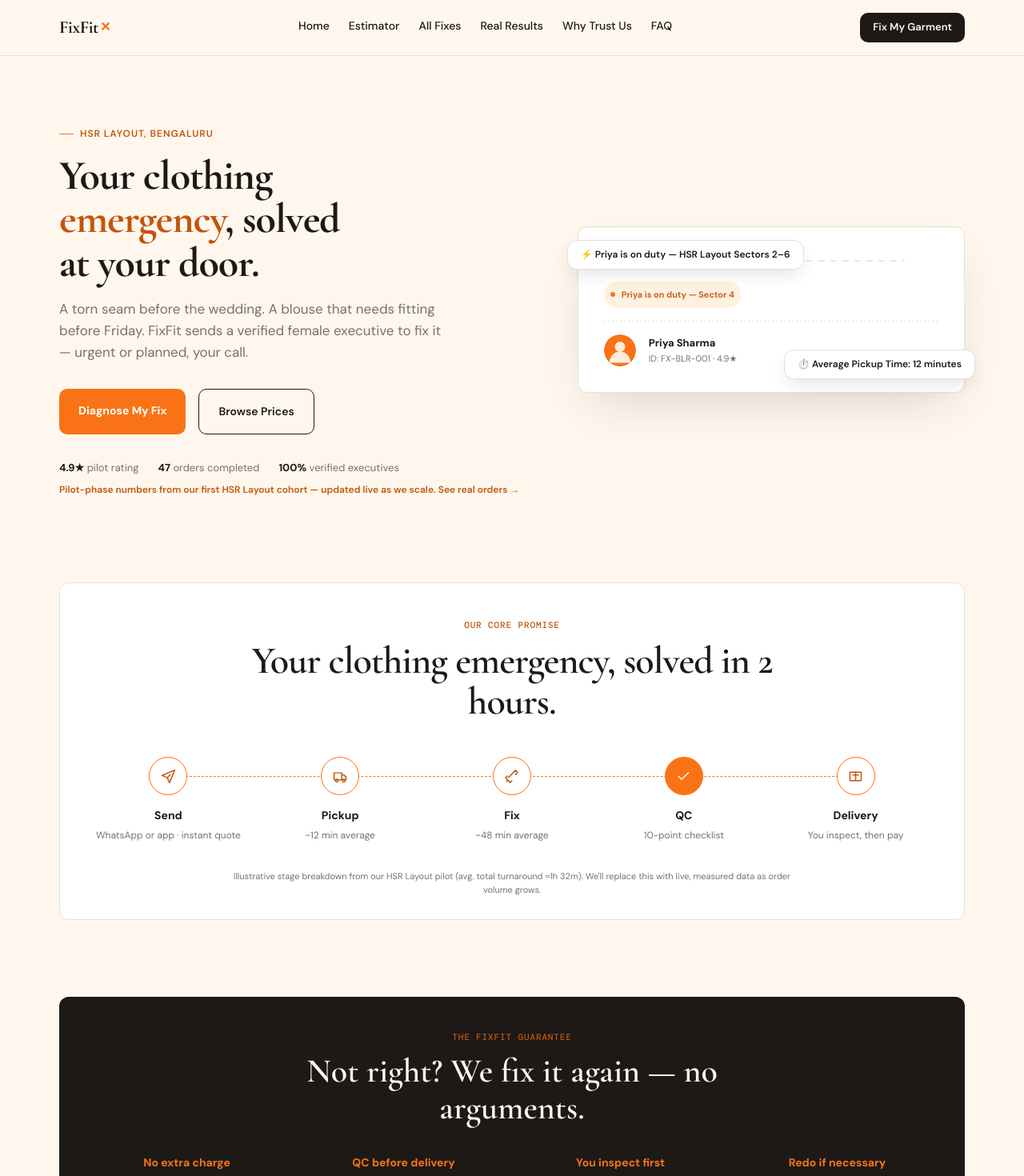
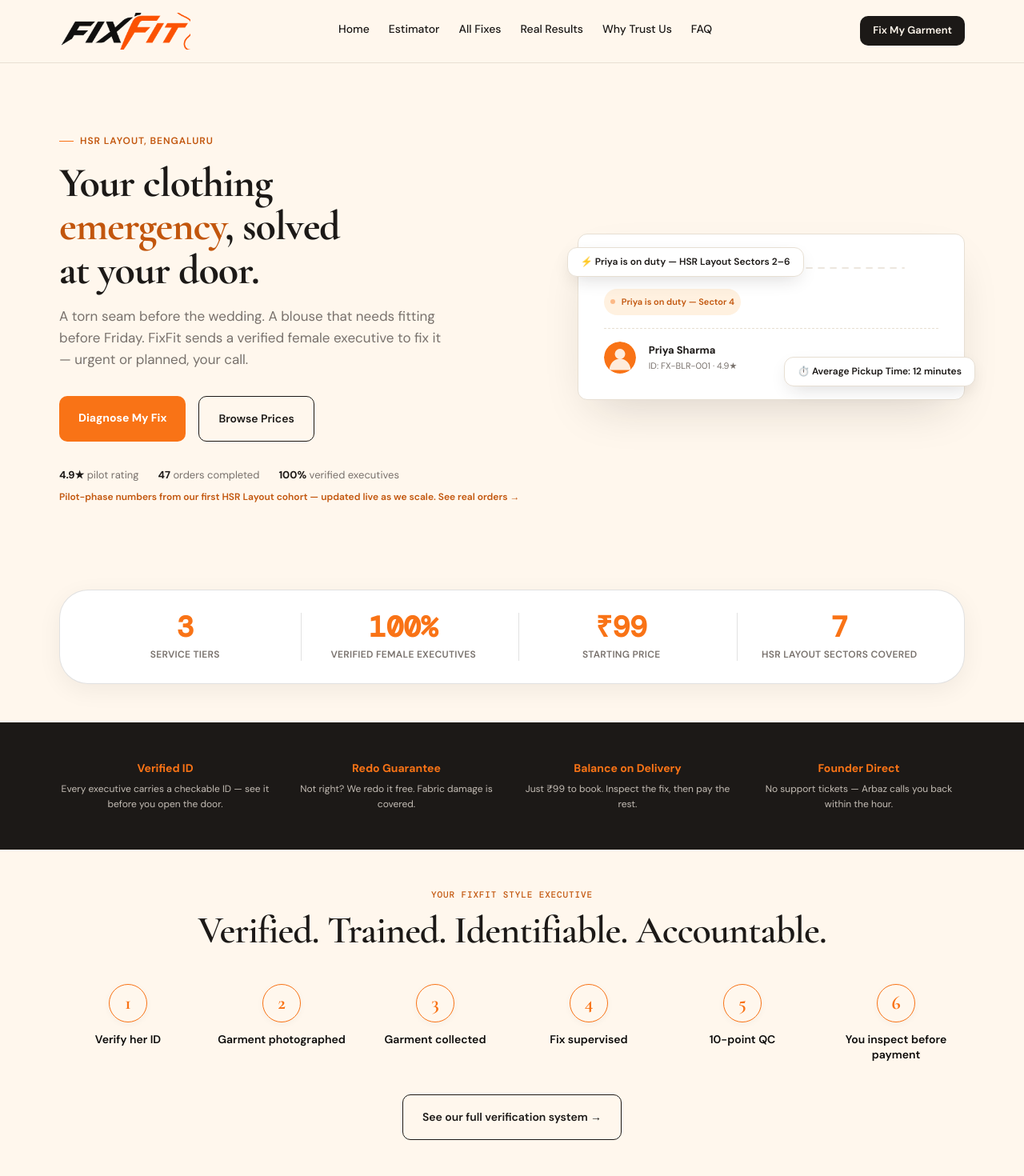
Before and after one commit to FixFit-Clothing/FixFit-Platform, a Next.js app: page / in a window 1280 px wide. Shown: the top 1470 px of the page at 80% size. Built offline with nearby package versions, Linux system fonts and the light colour scheme.

Commit message:
Adds statstrip, brand logo

```diff
--- a/app/globals.css
+++ b/app/globals.css
@@ -8,6 +8,7 @@
 */
 
 :root {
+
   /* Reference HTML tokens — landing navbar / hero / footer */
   --charcoal: #1c1917;
   --saffron: #f97316;
--- a/app/page.tsx
+++ b/app/page.tsx
@@ -1,22 +1,22 @@
+import { AnimatedStatStrip } from "@/components/home/AnimatedStatStrip";
 import { Hero } from "@/components/home/Hero";
 import { CorePromise } from "@/components/home/CorePromise";
 import { CustomerTestimonials } from "@/components/home/CustomerTestimonials";
 import { FixFitGuarantee } from "@/components/home/FixFitGuarantee";
 import { HowItWorks } from "@/components/home/HowItWorks";
-import { RealResults } from "@/components/home/RealResults";
 import { TrustBanner } from "@/components/home/TrustBanner";
+import { VerificationCTA } from "@/components/home/VerificationCTA";
 import { WhereWeOperate } from "@/components/home/WhereWeOperate";
-import { WhyTrustUs } from "@/components/home/WhyTrustUs";
 
 export default function Home() {
   return (
     <main>
       <Hero />
+      <AnimatedStatStrip />
+      <TrustBanner />
+      <VerificationCTA />
       <CorePromise />
       <FixFitGuarantee />
-      <TrustBanner />
-      <WhyTrustUs />
-      <RealResults />
       <HowItWorks />
       <WhereWeOperate />
       <CustomerTestimonials />
--- /dev/null
+++ b/components/home/AnimatedStatStrip.tsx
@@ -0,0 +1,131 @@
+"use client";
+
+import { useEffect, useRef, useState } from "react";
+
+type Stat = {
+  value: number;
+  label: string;
+  prefix?: string;
+  suffix?: string;
+};
+
+const stats: Stat[] = [
+  { value: 3, label: "Service Tiers" },
+  { value: 100, label: "Verified Female Executives", suffix: "%" },
+  { value: 99, label: "Starting Price", prefix: "₹" },
+  { value: 7, label: "HSR Layout Sectors Covered" },
+];
+
+const duration = 1100;
+
+function easeOutCubic(progress: number) {
+  return 1 - Math.pow(1 - progress, 3);
+}
+
+function formatStat(stat: Stat, value: number) {
+  return `${stat.prefix ?? ""}${Math.round(value)}${stat.suffix ?? ""}`;
+}
+
+function useReducedMotion() {
+  const [reducedMotion, setReducedMotion] = useState(false);
+
+  useEffect(() => {
+    const media = window.matchMedia("(prefers-reduced-motion: reduce)");
+
+    const update = () => setReducedMotion(media.matches);
+    update();
+
+    media.addEventListener("change", update);
+    return () => media.removeEventListener("change", update);
+  }, []);
+
+  return reducedMotion;
+}
+
+export function AnimatedStatStrip() {
+  const stripRef = useRef<HTMLElement>(null);
+  const frameRef = useRef<number | null>(null);
+  const hasAnimatedRef = useRef(false);
+  const reducedMotion = useReducedMotion();
+  const [values, setValues] = useState(() => stats.map(() => 0));
+
+  useEffect(() => {
+    if (reducedMotion) {
+      hasAnimatedRef.current = true;
+      return;
+    }
+
+    const node = stripRef.current;
+    if (!node) return;
+
+    const startAnimation = () => {
+      if (hasAnimatedRef.current) return;
+
+      hasAnimatedRef.current = true;
+      const startedAt = performance.now();
+
+      const tick = (now: number) => {
+        const progress = Math.min((now - startedAt) / duration, 1);
+        const easedProgress = easeOutCubic(progress);
+
+        setValues(stats.map((stat) => stat.value * easedProgress));
+
+        if (progress < 1) {
+          frameRef.current = requestAnimationFrame(tick);
+        } else {
+          setValues(stats.map((stat) => stat.value));
+          frameRef.current = null;
+        }
+      };
+
+      frameRef.current = requestAnimationFrame(tick);
+    };
+
+    const observer = new IntersectionObserver(
+      ([entry]) => {
+        if (entry?.isIntersecting) {
+          startAnimation();
+          observer.disconnect();
+        }
+      },
+      { threshold: 0.35 },
+    );
+
+    observer.observe(node);
+
+    return () => {
+      observer.disconnect();
+      if (frameRef.current !== null) {
+        cancelAnimationFrame(frameRef.current);
+      }
+    };
+  }, [reducedMotion]);
+
+  const displayValues = reducedMotion ? stats.map((stat) => stat.value) : values;
+
+  return (
+    <section
+      ref={stripRef}
+      className="home-section-tight pt-0"
+      aria-label="FixFit statistics"
+    >
+      <div className="site-wrap">
+        <div className="grid gap-4 rounded-xl border border-border-strong bg-surface p-5 shadow-md sm:grid-cols-2 lg:grid-cols-4 lg:p-7">
+          {stats.map((stat, index) => (
+            <div
+              className="text-center lg:border-l lg:border-border-strong lg:first:border-l-0"
+              key={stat.label}
+            >
+              <p className="mono text-3xl font-bold leading-none text-primary sm:text-4xl">
+                {formatStat(stat, displayValues[index] ?? stat.value)}
+              </p>
+              <p className="mt-2 text-xs font-semibold uppercase tracking-wide text-text-muted">
+                {stat.label}
+              </p>
+            </div>
+          ))}
+        </div>
+      </div>
+    </section>
+  );
+}
--- a/components/home/RealResults.tsx
+++ b/components/home/RealResults.tsx
@@ -47,7 +47,7 @@
 
 export function RealResults() {
   return (
-    <section id="real-results" className="section bg-surface">
+    <section id="real-results" className="section">
       <div className="container">
         <MarketingSectionHeading
           eyebrow="Real Results"
--- /dev/null
+++ b/components/home/VerificationCTA.tsx
@@ -0,0 +1,44 @@
+import Link from "next/link";
+
+const verificationSteps = [
+  "Verify her ID",
+  "Garment photographed",
+  "Garment collected",
+  "Fix supervised",
+  "10-point QC",
+  "You inspect before payment",
+];
+
+export function VerificationCTA() {
+  return (
+    <section className="home-section home-section-tight">
+      <div className="site-wrap">
+        <div className="section-head">
+          <p className="section-eyebrow">Your FixFit Style Executive</p>
+          <h2 className="section-title">
+            Verified. Trained. Identifiable. Accountable.
+          </h2>
+        </div>
+
+        <ol className="mt-10 grid gap-5 sm:grid-cols-3 lg:grid-cols-6">
+          {verificationSteps.map((step, index) => (
+            <li className="text-center" key={step}>
+              <span className="mx-auto flex size-12 items-center justify-center rounded-full border border-primary bg-background font-serif text-2xl font-bold leading-none text-primary shadow-sm">
+                {index + 1}
+              </span>
+              <p className="mt-3 text-sm font-semibold leading-snug text-secondary">
+                {step}
+              </p>
+            </li>
+          ))}
+        </ol>
+
+        <div className="mt-10 text-center">
+          <Link className="btn-ghost" href="/why-trust-us">
+            See our full verification system →
+          </Link>
+        </div>
+      </div>
+    </section>
+  );
+}
--- a/components/layout/Navbar.tsx
+++ b/components/layout/Navbar.tsx
@@ -1,5 +1,6 @@
 "use client";
 
+import Image from "next/image";
 import Link from "next/link";
 import { usePathname } from "next/navigation";
 import { useCallback, useEffect, useId, useRef, useState } from "react";
@@ -8,11 +9,20 @@
 
 function Logo({ className }: { className?: string }) {
   return (
-    <Link href="/#home" className={className ?? "site-logo"}>
-      FixFit
-      <span className="site-logo-mark" aria-hidden="true">
-        ✕
-      </span>
+    <Link
+      href="/#home"
+      className={className ?? "site-logo"}
+      aria-label="FixFit home"
+    >
+      <Image
+        src="/brand/fixfit-brand-logo-nav.png"
+        alt="FixFit"
+        width={360}
+        height={180}
+        priority
+        unoptimized
+        className="site-logo-image"
+      />
     </Link>
   );
 }
--- a/styles/landing.css
+++ b/styles/landing.css
@@ -509,22 +509,15 @@
   line-height: 1;
 }
 
-.site-logo-mark {
-  display: inline-block;
-
-  margin-left: 2px;
-
-  color: var(--saffron);
-
-  font-size: 16px;
-
-  transform-origin: 50% 80%;
-
-  animation: stitch-poke 2.6s ease-in-out infinite;
-}
-
-.site-logo:hover .site-logo-mark {
-  animation-duration: 0.7s;
+.site-logo-image {
+  display: block;
+
+  width: clamp(124px, 13vw, 164px);
+  height: auto;
+
+  max-height: 52px;
+
+  object-fit: contain;
 }
 
 /* =========================================================
@@ -1480,8 +1473,9 @@
     padding-bottom: 14px;
   }
 
-  .site-logo {
-    font-size: 21px;
+  .site-logo-image {
+    width: 118px;
+    max-height: 44px;
   }
 
   .site-drawer-panel {
@@ -1503,10 +1497,6 @@
   .hero-enter > *,
   .hero-visual {
     animation-duration: 0.4s;
-  }
-
-  .site-logo-mark {
-    animation: none;
   }
 }
 
@@ -1623,7 +1613,6 @@
 @media (prefers-reduced-motion: reduce) {
   .hero-enter > *,
   .hero-visual,
-  .site-logo-mark,
   .live-dot {
     animation: none !important;
 
```
Also changed, not shown: public/brand/fixfit-brand-logo-nav.png (added), public/brand/fixfit-brand-logo.png (added).
